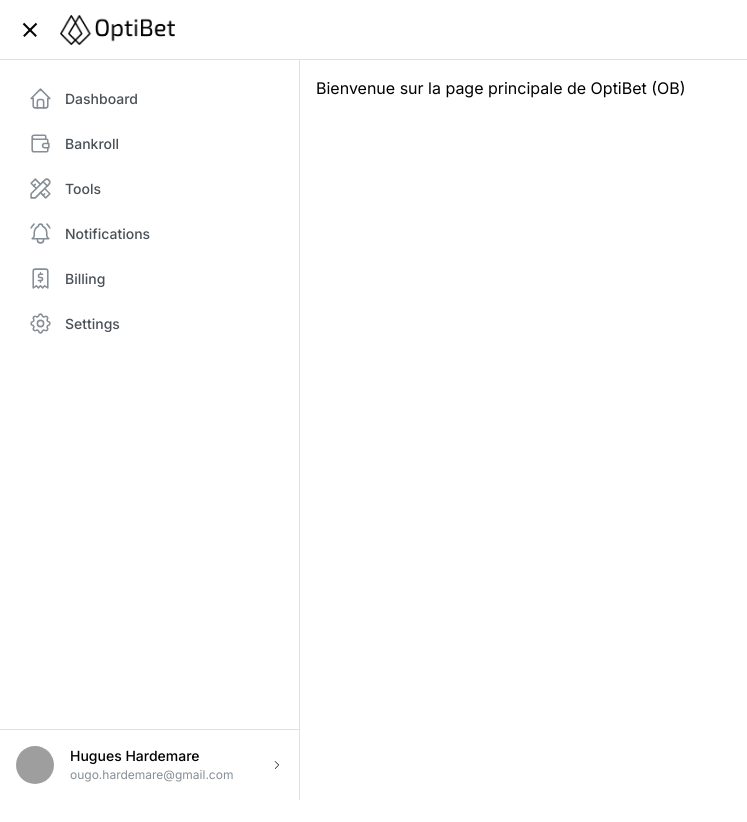
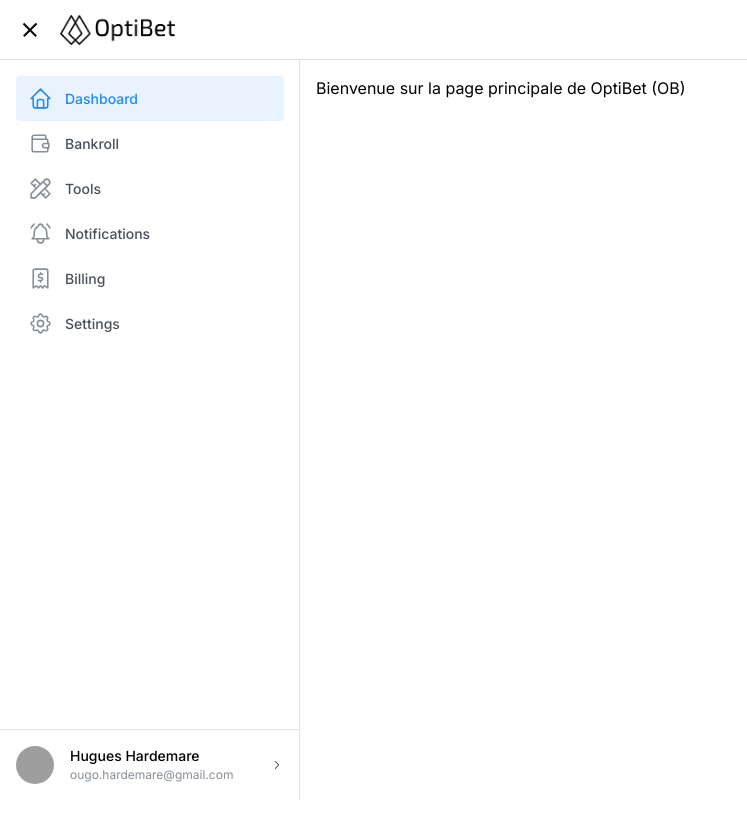
Before and after one commit to hughdmr/OBet_, a Next.js app: page / in a window 1280 px wide. Shown: the top 822 px of the page, without its empty margins (0-747 px from the left). Built offline with nearby package versions, Linux system fonts and the light colour scheme; grey boxes are pictures that could not be loaded.

Commit message:
update routing with next/link

```diff
--- a/src/components/NavBarSimple.tsx
+++ b/src/components/NavBarSimple.tsx
@@ -1,5 +1,6 @@
 "use client"
 
+import Link from 'next/link';
 import { useState } from 'react';
 import {
   IconBellRinging,
@@ -24,23 +25,21 @@
 ];
 
 export function NavbarSimple() {
-  const [active, setActive] = useState(window.localStorage.getItem("active"));
+  const [active, setActive] = useState("Dashboard");
 
   const links = data.map((item) => (
-    <a
+    <Link
       className={classes.link}
       data-active={item.label === active || undefined}
       href={item.link}
       key={item.label}
       onClick={(event) => {
-        // event.preventDefault();
         setActive(item.label);
-        window.localStorage.setItem("active", item.label)
       }}
     >
       <item.icon className={classes.linkIcon} stroke={1.5} />
       <span>{item.label}</span>
-    </a>
+    </Link>
   ));
 
   return (
```
